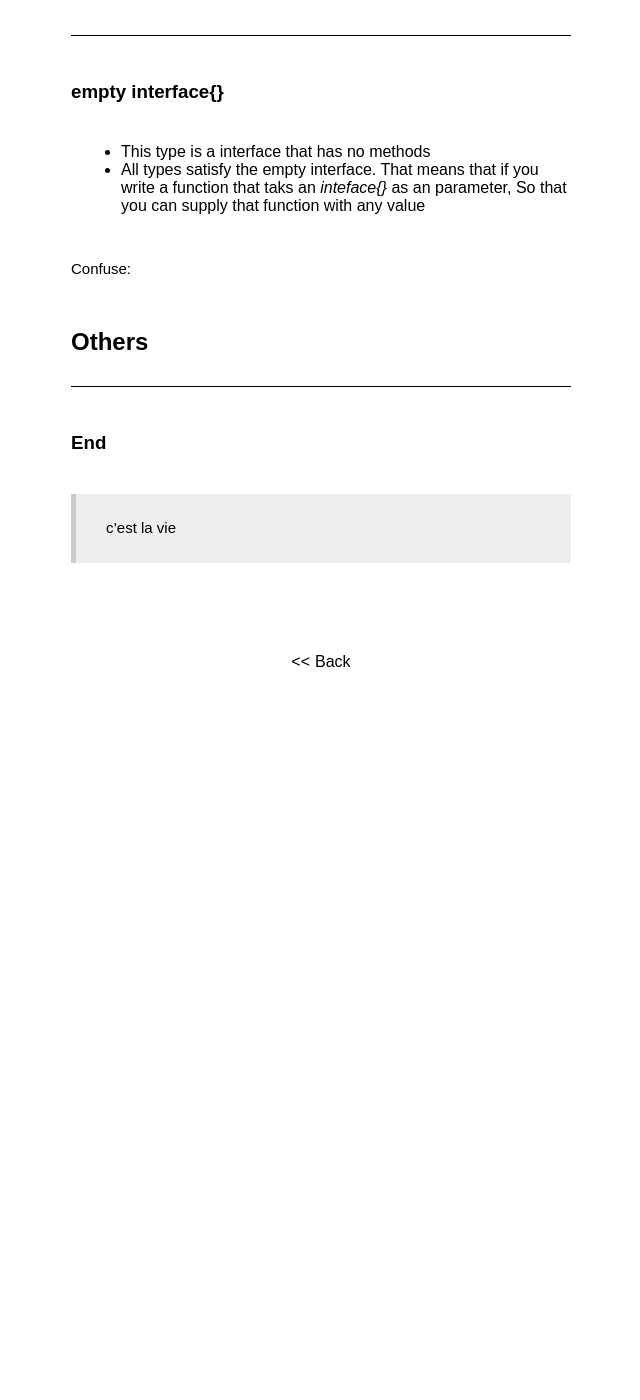
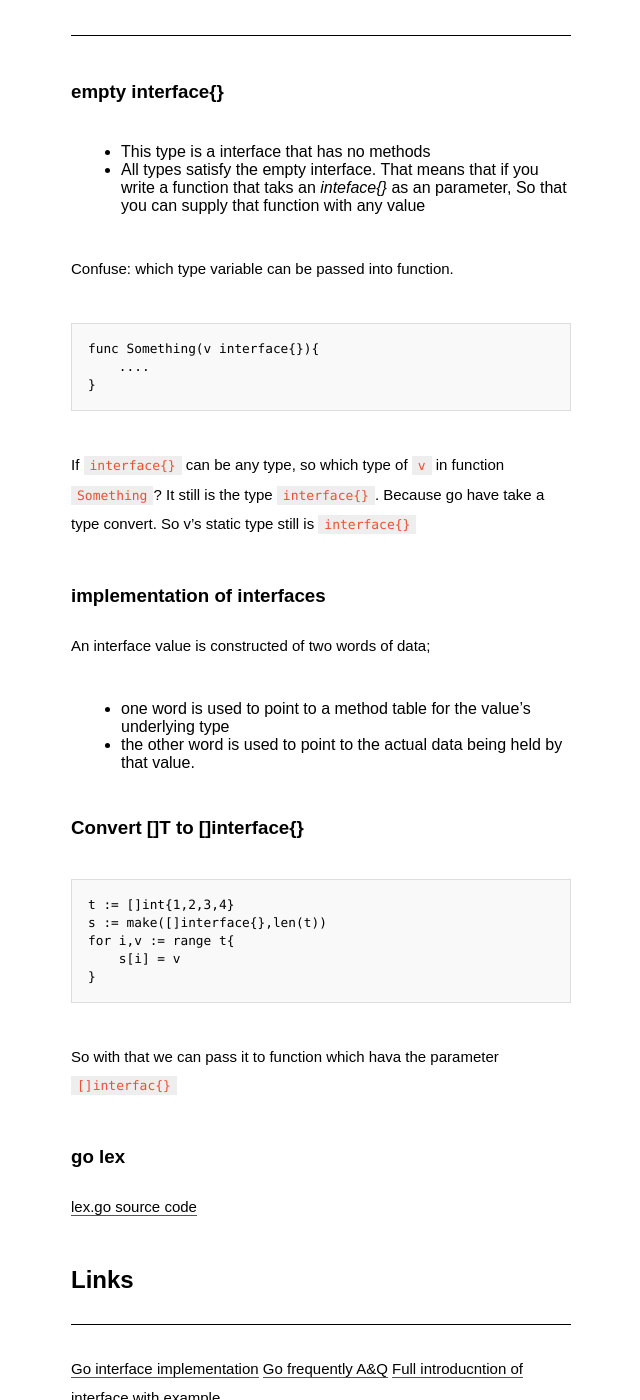
Before and after one commit to JesseEisen/DailyKeep, a Jekyll site: the page built from _posts/2015-11-06-go.md, in a window 1280 px wide and 1400 px high, scrolled down 337 px. Shown: the whole window, without its empty margins (319-959 px from the left). Built offline with Jekyll 4.4.1, drawn with Linux system fonts in a browser that asks for light colours; some web fonts are replaced; before the commit the page ends 1053 px from its top, so only the background shows below that; some of the changed text lies outside the part shown.

Commit message:
1106 second push

```diff
--- a/_posts/2015-11-06-go.md
+++ b/_posts/2015-11-06-go.md
@@ -5,20 +5,46 @@ updated: 2015-11-06  16:21
 
 ## GO
 ---
-
 ### empty interface{}
 
 + This type is a interface that has no methods
 + All types satisfy the empty interface. That means that if you write a function that taks an *inteface{}* as an parameter, So that you can supply that function with any value
 
-Confuse:
+Confuse: which type variable can be passed into function.
+
+    func Something(v interface{}){
+        ....
+    }
+
+If `interface{}` can be any type, so which type of `v` in function `Something`? It still is the type `interface{}`. Because go have take a type convert. So v's static type still is `interface{}`
+
+### implementation of interfaces
+
+An interface value is constructed of two words of data;
+
++ one word is used to point to a method table for the value’s underlying type
++ the other word is used to point to the actual data being held by that value.
+
+### Convert []T to  []interface{}
+
+    t := []int{1,2,3,4}
+    s := make([]interface{},len(t))
+    for i,v := range t{
+        s[i] = v
+    }
+
+So with that we can pass it to function which hava the parameter  `[]interfac{}`
 
 
 
+### go lex
+[lex.go source code](https://golang.org/src/text/template/parse/lex.go)
 
-## Others
+
+## Links
 ---
+[Go interface implementation](http://research.swtch.com/interfaces)
+[Go frequently A&Q](https://golang.org/doc/faq)
+[Full introducntion of interface with example](http://go-book.appspot.com/interfaces.html)
 
-### End
-
-> c'est la vie
+> c'est la vie, not everything is perfect.
```
